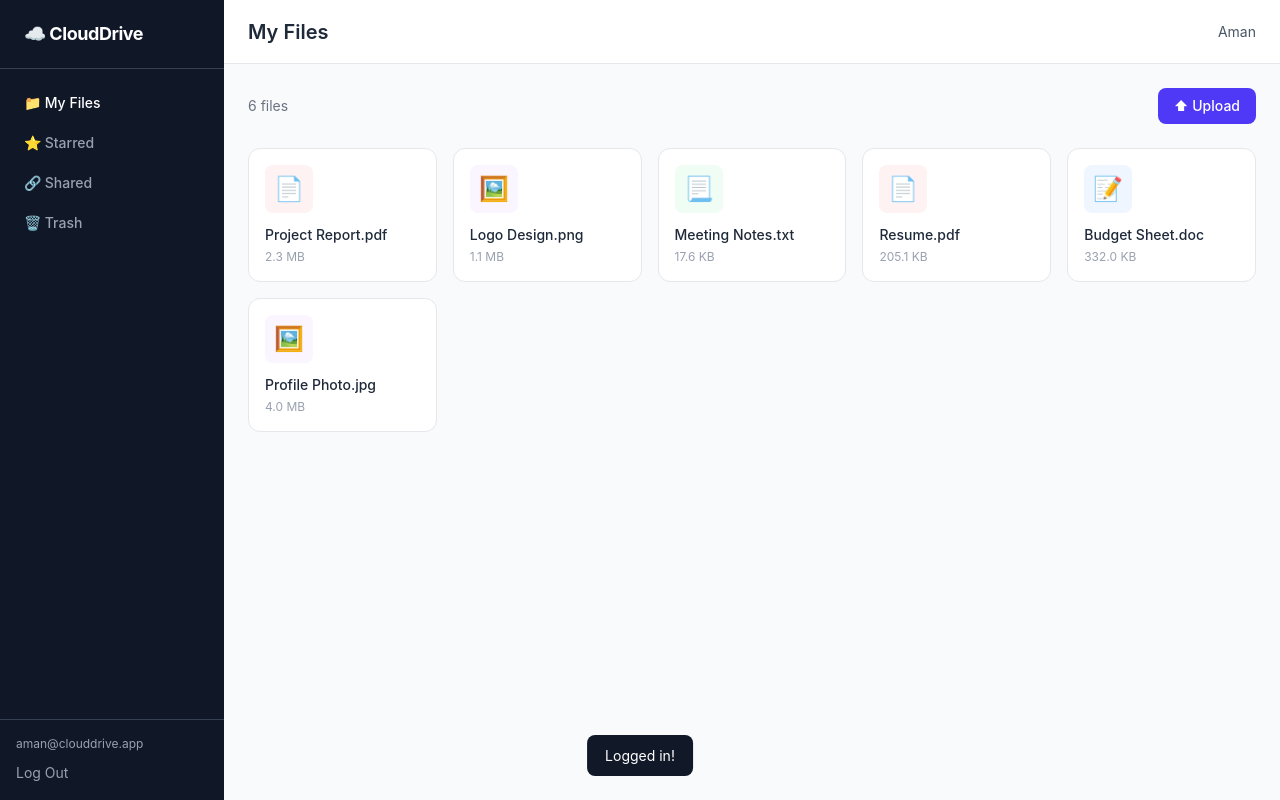
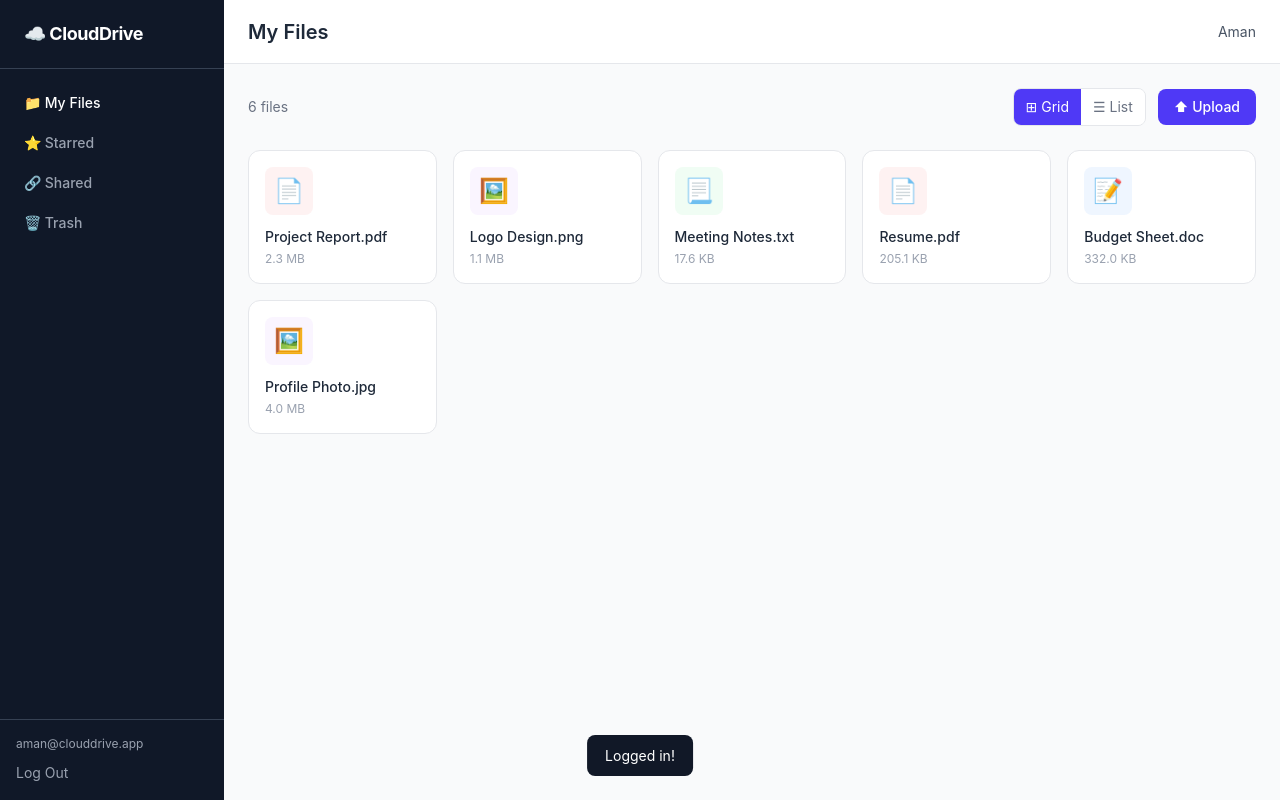
Before and after one commit to Aman-363/Cloud-Drive, a React (Vite) app: page /dashboard in a window 1280 px wide. Both pictures are taken after typing "name@example.com", "Sample123" into the empty fields and a click on the button "Log In". Built offline with nearby package versions, Linux system fonts and the light colour scheme.

Commit message:
Add grid/list view toggle to file browser

```diff
--- a/src/components/files/FileBrowser.jsx
+++ b/src/components/files/FileBrowser.jsx
@@ -1,3 +1,4 @@
+import { useState } from 'react'
 import FileCard from './FileCard'
 
 const MOCK_FILES = [
@@ -10,24 +11,73 @@ const MOCK_FILES = [
 ]
 
 function FileBrowser() {
+  const [view, setView] = useState('grid')
+
   return (
     <div>
       {/* Toolbar */}
       <div className="flex items-center justify-between mb-6">
-        <p className="text-sm text-gray-500">
-          {MOCK_FILES.length} files
-        </p>
+        <p className="text-sm text-gray-500">{MOCK_FILES.length} files</p>
+
+        <div className="flex items-center gap-3">
+          {/* View toggle */}
+          <div className="flex border border-gray-200 rounded-lg overflow-hidden">
+            <button
+              onClick={() => setView('grid')}
+              className={`px-3 py-2 text-sm transition ${
+                view === 'grid'
+                  ? 'bg-indigo-600 text-white'
+                  : 'bg-white text-gray-500 hover:bg-gray-50'
+              }`}
+            >
+              ⊞ Grid
+            </button>
+            <button
+              onClick={() => setView('list')}
+              className={`px-3 py-2 text-sm transition ${
+                view === 'list'
+                  ? 'bg-indigo-600 text-white'
+                  : 'bg-white text-gray-500 hover:bg-gray-50'
+              }`}
+            >
+              ☰ List
+            </button>
+          </div>
+
+          {/* Upload button */}
           <button className="bg-indigo-600 hover:bg-indigo-700 text-white text-sm font-medium px-4 py-2 rounded-lg transition">
             ⬆ Upload
           </button>
         </div>
+      </div>
 
-      {/* File grid */}
+      {/* Grid view */}
+      {view === 'grid' && (
         <div className="grid grid-cols-2 sm:grid-cols-3 md:grid-cols-4 lg:grid-cols-5 gap-4">
           {MOCK_FILES.map(file => (
             <FileCard key={file.id} file={file} />
           ))}
         </div>
+      )}
+
+      {/* List view */}
+      {view === 'list' && (
+        <div className="flex flex-col gap-2">
+          {MOCK_FILES.map(file => (
+            <div key={file.id} className="flex items-center gap-4 bg-white border border-gray-200 rounded-xl px-4 py-3 hover:shadow-sm transition cursor-pointer">
+              <span className="text-xl">
+                {{ pdf: '📄', image: '🖼️', text: '📃', doc: '📝' }[file.type] || '📎'}
+              </span>
+              <span className="flex-1 text-sm font-medium text-gray-800 truncate">{file.name}</span>
+              <span className="text-xs text-gray-400 shrink-0">
+                {file.size < 1024 * 1024
+                  ? (file.size / 1024).toFixed(1) + ' KB'
+                  : (file.size / 1024 / 1024).toFixed(1) + ' MB'}
+              </span>
+            </div>
+          ))}
+        </div>
+      )}
     </div>
   )
 }
```
Lines whose indentation alone changed are shown as unchanged.
